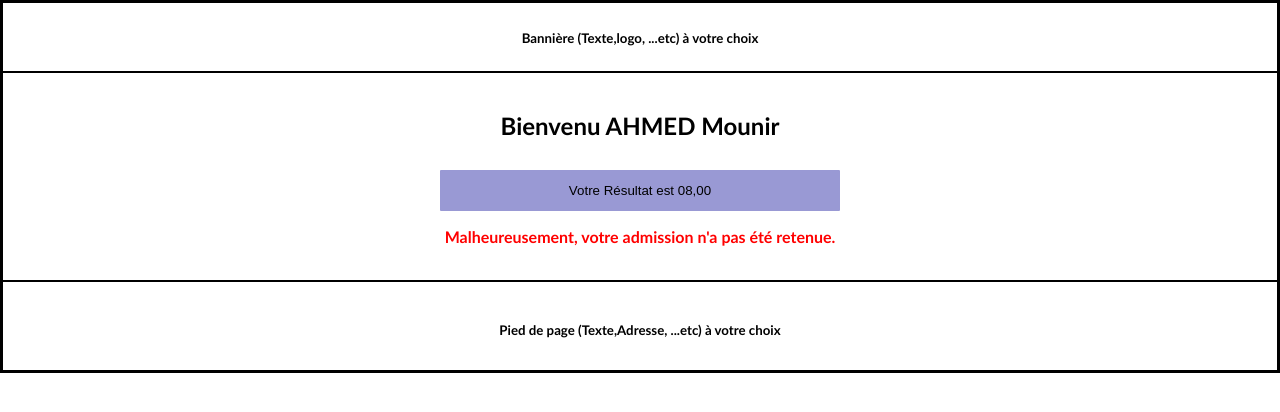
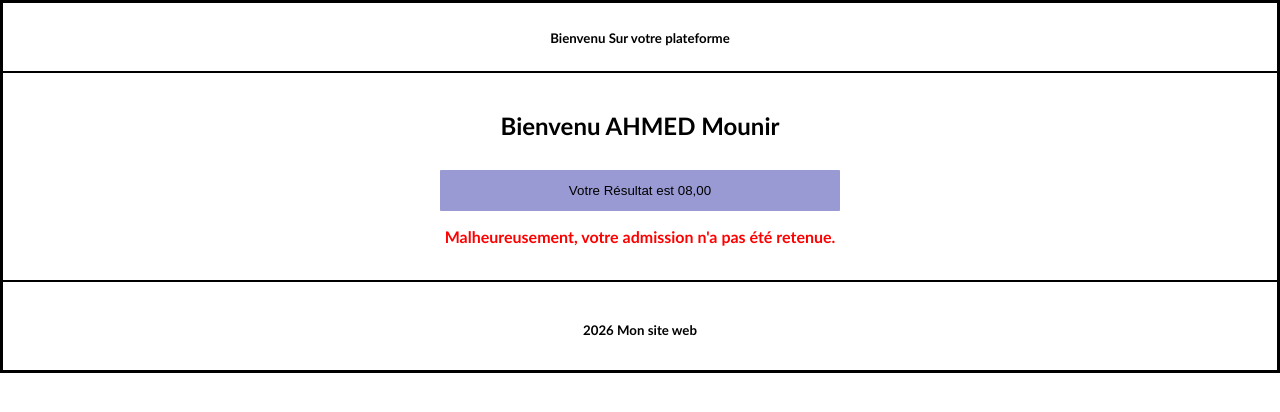
Before and after one commit to fatiEl17/fatiel17, a plain HTML site: page page3.html in a window 1280 px wide. Drawn offline with Linux system fonts and the light colour scheme.

Commit message:
Update page3.html

```diff
--- a/page3.html
+++ b/page3.html
@@ -66,7 +66,7 @@
 </head>
 <body>
     <header>
-        <h5><span class="b-old">Bannière</span> (Texte,logo, ...etc) à votre choix</h5>
+        <h5><span class="b-old">Bienvenu</span> Sur votre plateforme </h5>
     </header>
     <hr>
     <main>
@@ -77,7 +77,7 @@
     </main>
     <hr>
     <footer>
-        <h5><span  class="b-old">Pied de page</span> (Texte,Adresse, ...etc) à votre choix</h5>
+        <h5><span  class="b-old">2026</span> Mon site web</h5>
     </footer>
 </body>
 </html>
```
